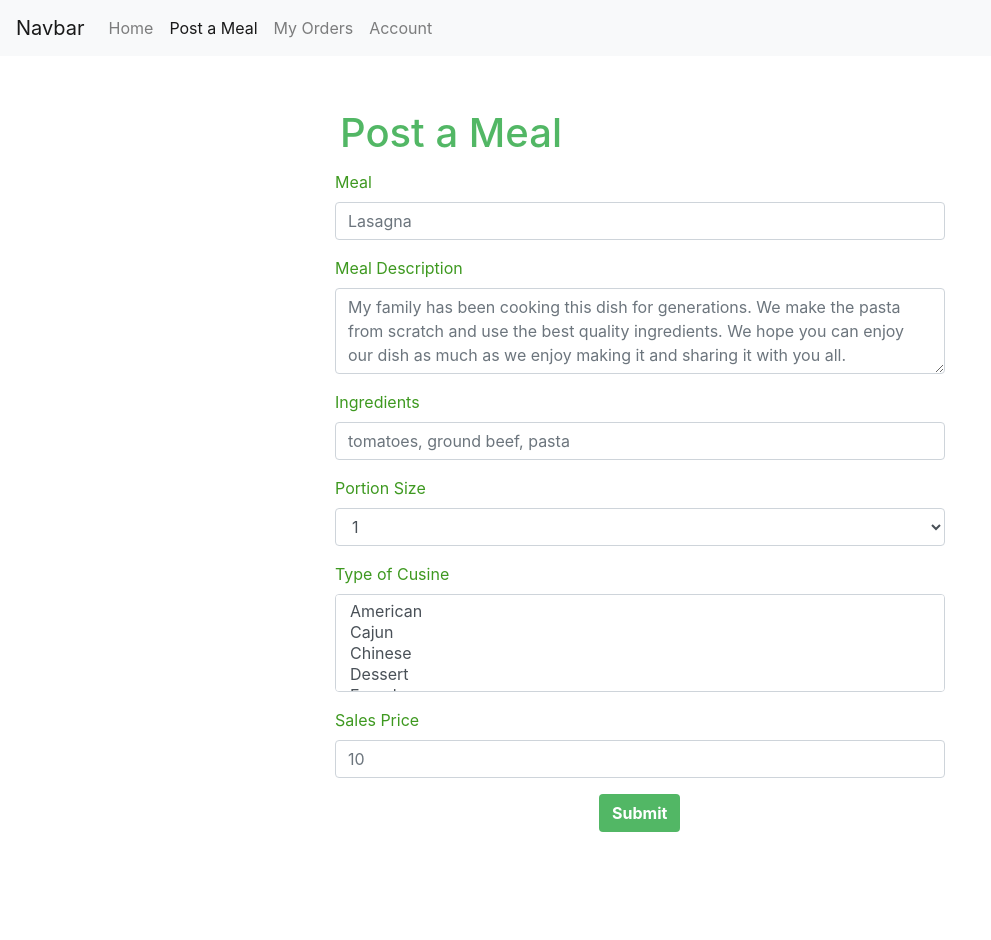
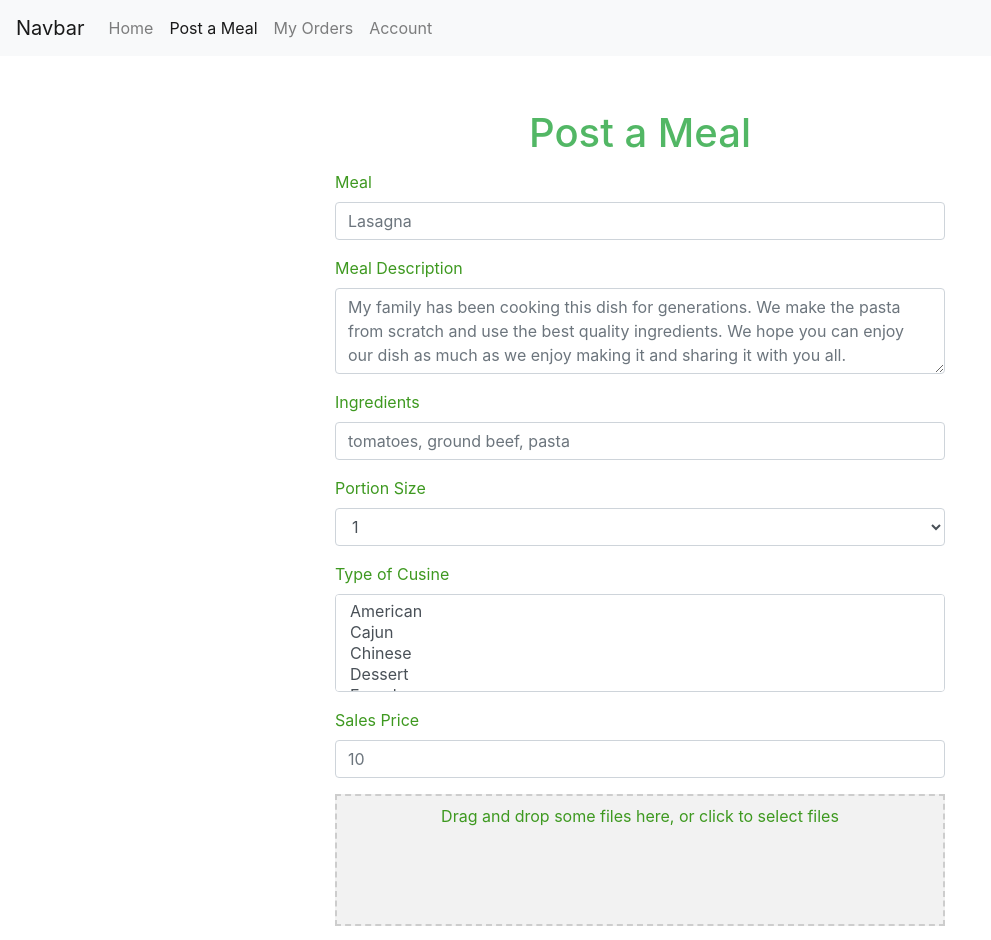
Before and after one commit to jerpowel321/Hackathon-Freedom, a React (Create React App) app in the folder foodbnbv1/: page /chef/jobpost in a window 1280 px wide. Shown: the top 940 px of the page, without its empty margins (0-991 px from the left). Before the commit the page ends 880 px from the top, so only its background shows below. Built offline with nearby package versions, Linux system fonts and the light colour scheme.

Commit message:
upload dropzone and image upload to food post

```diff
--- a/foodbnbv1/package.json
+++ b/foodbnbv1/package.json
@@ -7,9 +7,11 @@
     "bootstrap": "^4.3.1",
     "react": "^16.8.6",
     "react-dom": "^16.8.6",
+    "react-dropzone": "^10.1.5",
     "react-router-dom": "^5.0.1",
     "react-scripts": "3.0.1",
-    "recompose": "^0.30.0"
+    "recompose": "^0.30.0",
+    "superagent": "^5.1.0"
   },
   "scripts": {
     "start": "react-scripts start",
--- a/foodbnbv1/src/App.css
+++ b/foodbnbv1/src/App.css
@@ -126,7 +126,13 @@ p, label, input {
 }
 
 /* ---------------------Jennifer -------------------------*/
-
+.dropZone {
+  background: rgb(242, 242, 242);
+  border:2px dashed rgb(205, 205, 205);
+}
+.FileUpload img {
+  width: 50%
+  }
 
 
 
--- /dev/null
+++ b/foodbnbv1/src/components/DropZone/index.js
@@ -0,0 +1,77 @@
+import React from 'react';
+import Dropzone from 'react-dropzone';
+import request from 'superagent';
+
+
+export default class ImageUpload extends React.Component {
+	constructor(props) {
+		super(props);
+
+		this.state = {
+			uploadedFileCloudinaryUrl: '',
+			uploadedFileUrls: []
+		};
+	}
+
+	onImageDrop(files) {
+		this.setState({
+			uploadedFile: files[0]
+		});
+		console.log("this should be the file name")
+		console.log(this.state.uploadedFile)
+		this.handleImageUpload(files[0]);
+	}
+
+	handleImageUpload(file) {
+		console.log(this.props);
+		let upload = request.post(this.props.url)
+			.field('upload_preset', this.props.preset)
+			.field('file', file);
+
+		upload.end((err, response) => {
+			if (err) {
+				console.error(err);
+				return;
+			}
+			if (response.body.secure_url !== '') {
+				this.setState({
+					uploadedFileCloudinaryUrl: response.body.secure_url,
+				});
+				this.state.uploadedFileUrls.push(response.body.secure_url)
+				this.props.setUserImages && this.props.setUserImages(this.state.uploadedFileUrls);
+				console.log("This is the file cloudinaryUrl")
+				console.log(this.state.uploadedFileCloudinaryUrl)
+				console.log("This should have all the file URLs stored")
+				console.log(this.state.uploadedFileUrls)
+			}
+		});
+	}
+
+	render() {
+		return (
+			<div>
+      <div className="FileUpload">
+      <div>
+        {this.state.uploadedFileCloudinaryUrl === '' ? null :
+        <div className="text-center bgGrey">
+          <b><p className="pt-3">{this.state.uploadedFile.name}</p></b>
+          <p><img className="pb-3" src={this.state.uploadedFileCloudinaryUrl} alt="" /></p>
+        </div>}
+      </div>
+    </div>
+			<Dropzone
+				onDrop={this.onImageDrop.bind(this)}
+				accept="image/*"
+				multiple={false}>
+				{({ getRootProps, getInputProps }) => {
+					return (
+						<div {...getRootProps()}>
+							<input {...getInputProps()} />
+								<p className="text-center dropZone pt-2">Drag and drop some files here, or click to select files<br /><br /><br /><br/><br/></p>
+						</div>
+					)
+				}}
+			</Dropzone>
+			</div>
+		)	}
+}
--- a/foodbnbv1/src/pages/chef/jobpost.js
+++ b/foodbnbv1/src/pages/chef/jobpost.js
@@ -1,5 +1,6 @@
 import React, { Component } from "react";
-import API from "../../utils/API"
+import API from "../../utils/API";
+import HandleImageUploads from "../../components/DropZone";
 
 class jobpost extends Component {
   state = {
@@ -13,6 +14,7 @@ class jobpost extends Component {
     status: "available",
     price: "",
     zipcode: 94401,
+    image: ""
   }
   createNewJob = (event) => {
     if (this.state.meal == null) {
@@ -43,6 +45,7 @@ class jobpost extends Component {
         zipcode: this.state.zipcode,
         status: this.state.status,
         price: this.state.price,
+        image: this.state.image
       }
       console.log(newJob)
       API.saveJob(newJob)
@@ -91,7 +94,9 @@ class jobpost extends Component {
         </nav>
         <div className="container w-50">
           <form className="pt-5 pb-5">
+            <div className="text-center">
             <h1 className="text-center green">Post a Meal</h1>
+            </div>
             <div className="form-group">
               <label for="mealName">Meal</label>
               <input name="meal" type="text" className="form-control" id="mealName" placeholder="Lasagna" onChange={this.handleInputChange} />
@@ -149,6 +154,11 @@ class jobpost extends Component {
               <label for="price">Sales Price</label>
               <input name="price" type="text" className="form-control" id="price" placeholder="10" onChange={this.handleInputChange} />
             </div>
+            <HandleImageUploads
+						url='https://api.cloudinary.com/v1_1/dbpqzyaat/image/upload'
+						preset='i5aglck3'
+						// setUserImages={setUserImages}
+					/>
             <div className="text-center">
               <button type="submit" className="btn bggreen text-white hvr-grow-shadow" onClick={this.createNewJob}> <b className="text-white">Submit</b></button>
             </div>
--- a/foodbnbv1/src/pages/landing.js
+++ b/foodbnbv1/src/pages/landing.js
@@ -2,12 +2,12 @@ import React, { Component } from "react";
 import { Link, NavLink } from 'react-router-dom';
 
 
-const INITIAL_STATE = {
-  email: '',
-  password: '',
-  isAdmin: '',
-  error: null,
-};
+// const INITIAL_STATE = {
+//   email: '',
+//   password: '',
+//   isAdmin: '',
+//   error: null,
+// };
 
 // onChange = event => {
 //   this.setState({ [event.target.name]: event.target.value });
@@ -86,6 +86,3 @@ class Landing extends Component {
 
 
 export default Landing;
-
-{/* <Link to="/chef/profile">I am a chef!</Link>
-<Link to="/search">I am looking for home cooked meals!</Link> */}
```
Also changed, not shown: foodbnbv1/public/images/foodlogo.png (added), 1 other file (tests, documents, lock files or other folders).
